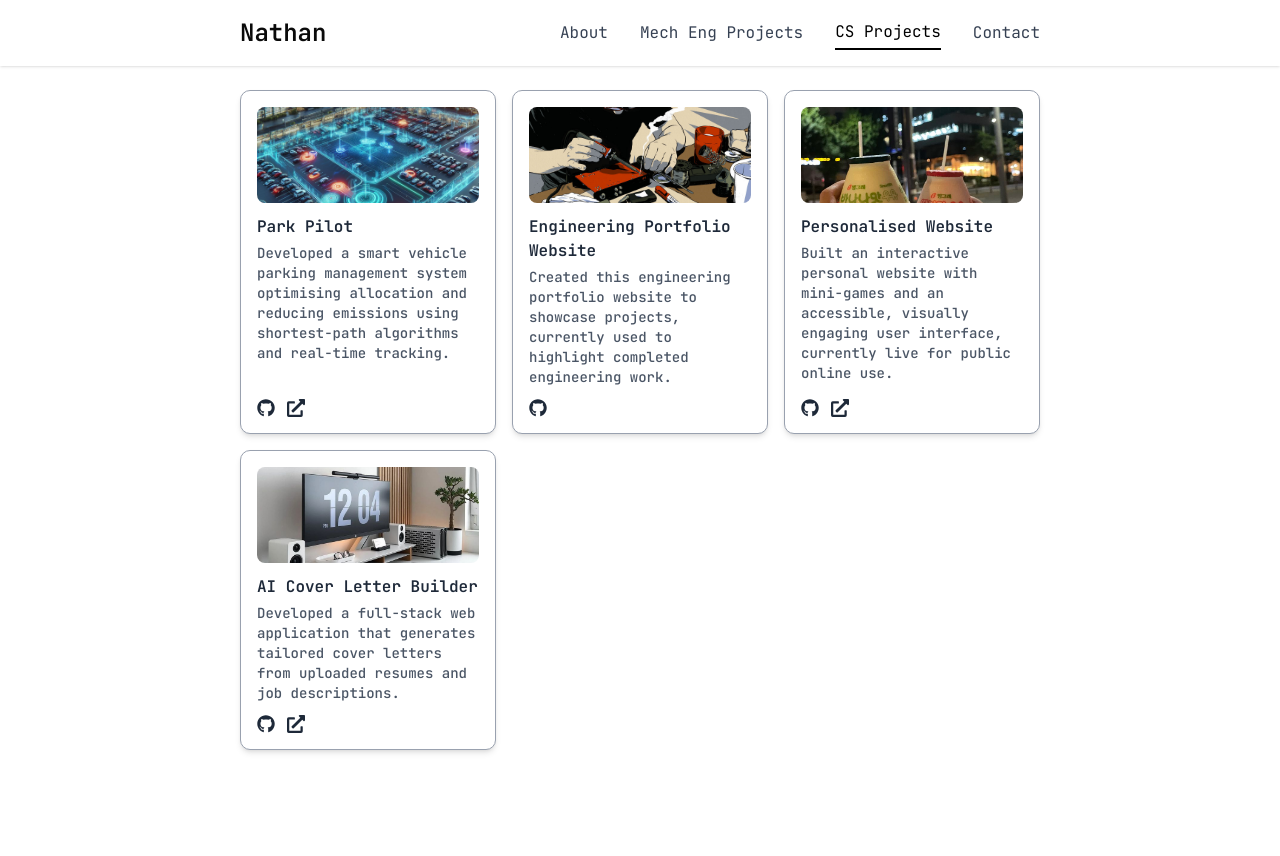
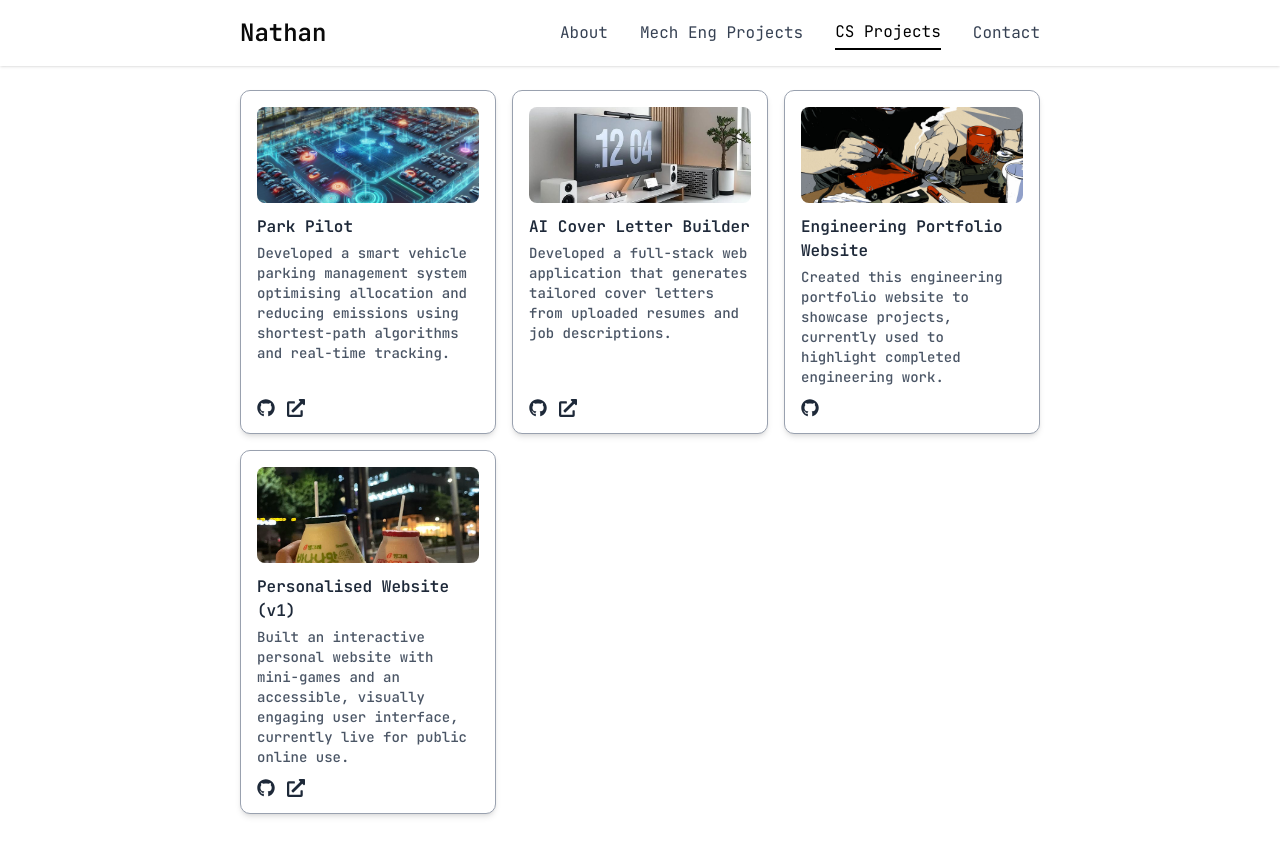
Before and after one commit to nathansivalingam/engineering-portfolio-website, a Next.js app: page /cs-projects in a window 1280 px wide. Shown: the top 856 px of the page. Built offline with nearby package versions, Linux system fonts and the light colour scheme.

Commit message:
amended order of cs projects page

```diff
--- a/app/cs-projects/page.jsx
+++ b/app/cs-projects/page.jsx
@@ -12,28 +12,27 @@ const projects = [
   },
   {
     id: 2,
+    title: "AI Cover Letter Builder",
+    description: "Developed a full-stack web application that generates tailored cover letters from uploaded resumes and job descriptions.",
+    imageUrl: "/assets/cover_letter_builder_cover.jpg",
+    githubUrl: "https://github.com/nathansivalingam/cover-letter-builder",
+    liveUrl: "https://cover-letter-builder-2pc6.vercel.app/",
+  },
+  {
+    id: 3,
     title: "Engineering Portfolio Website",
     description: "Created this engineering portfolio website to showcase projects, currently used to highlight completed engineering work.",
     imageUrl: "/assets/engineering_portfolio_cover_photo.png",
     githubUrl: "https://github.com/nathansivalingam/engineering-portfolio-website",
   },
   {
-    id: 3,
-    title: "Personalised Website",
+    id: 4,
+    title: "Personalised Website (v1)",
     description: "Built an interactive personal website with mini-games and an accessible, visually engaging user interface, currently live for public online use.",
     imageUrl: "/assets/personal_website_cover_photo.png",
     githubUrl: "https://github.com/nathansivalingam/personal-website",
     liveUrl: "https://nathan-personal-website.vercel.app/",
-  },
-  {
-    id: 4,
-    title: "AI Cover Letter Builder",
-    description: "Developed a full-stack web application that generates tailored cover letters from uploaded resumes and job descriptions.",
-    imageUrl: "/assets/cover_letter_builder_cover.jpg",
-    githubUrl: "https://github.com/nathansivalingam/cover-letter-builder",
-    liveUrl: "https://cover-letter-builder-2pc6.vercel.app/",
-  },
-
+  }
 ];
 
 const CSProj = () => {
```
